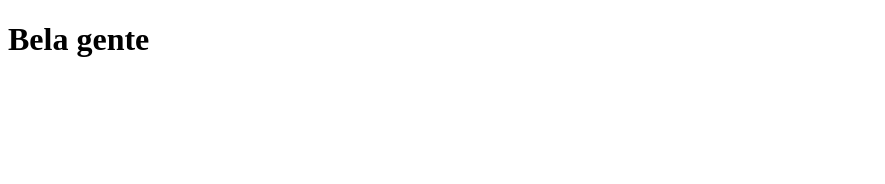
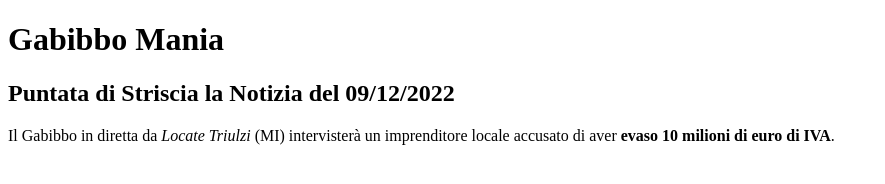
Before and after one commit to deponi94/learning, a plain HTML site: page html-boilerplate/index.html in a window 1280 px wide. Shown: the whole page, without its empty margins (0-885 px from the left). Drawn offline with Linux system fonts and the light colour scheme.

Commit message:
Lezione "Working With Text"

```diff
--- a/html-boilerplate/index.html
+++ b/html-boilerplate/index.html
@@ -12,13 +12,18 @@
     Ogni elemento è inserito qui.
     Head contiene informazioni sulla pagina ma non content.
     Body è per tutti i contenuti.
-    Ricorda sempre di indentare.
+    Ricorda sempre di indentare: "It is recommended to indent any child elements by two spaces".
     -->
 
     <!--Trigger "!" su VSCODE per index.html-->
 
     <body>
-        <h1>Bela gente</h1>
+        <h1>Gabibbo Mania</h1>
+        <h2>Puntata di Striscia la Notizia del 09/12/2022</h2>
+        <p1>Il Gabibbo in diretta da <em>Locate Triulzi</em> (MI) intervisterà un imprenditore locale accusato di aver <strong>evaso 10 milioni di euro di IVA</strong>.</p1>
+        <!--The <strong> element makes text bold. It also semantically marks text as important. Not the same as bold! The same applies with <em>phasys.-->
+
+
     </body>
 
 </html>
```
